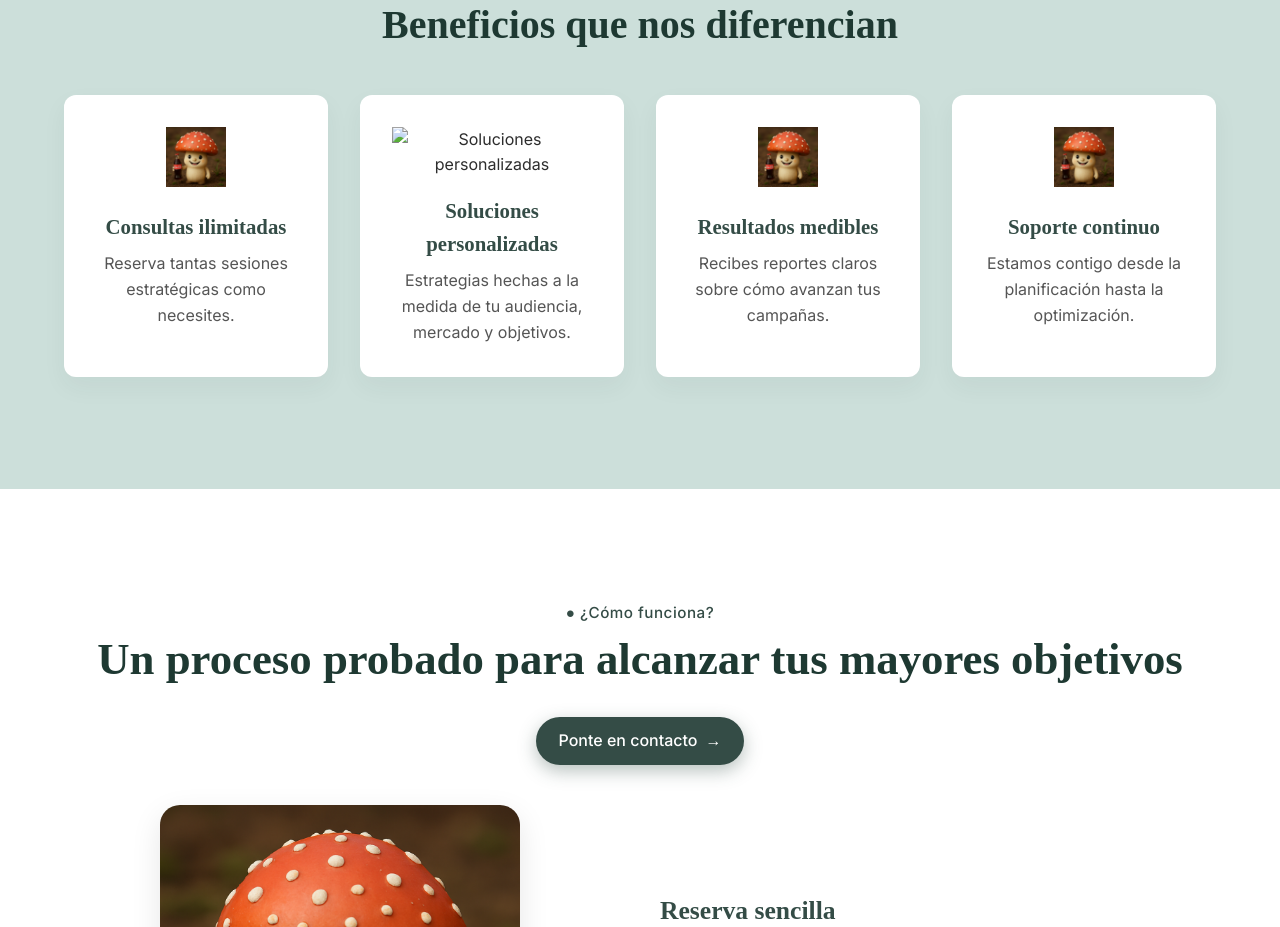
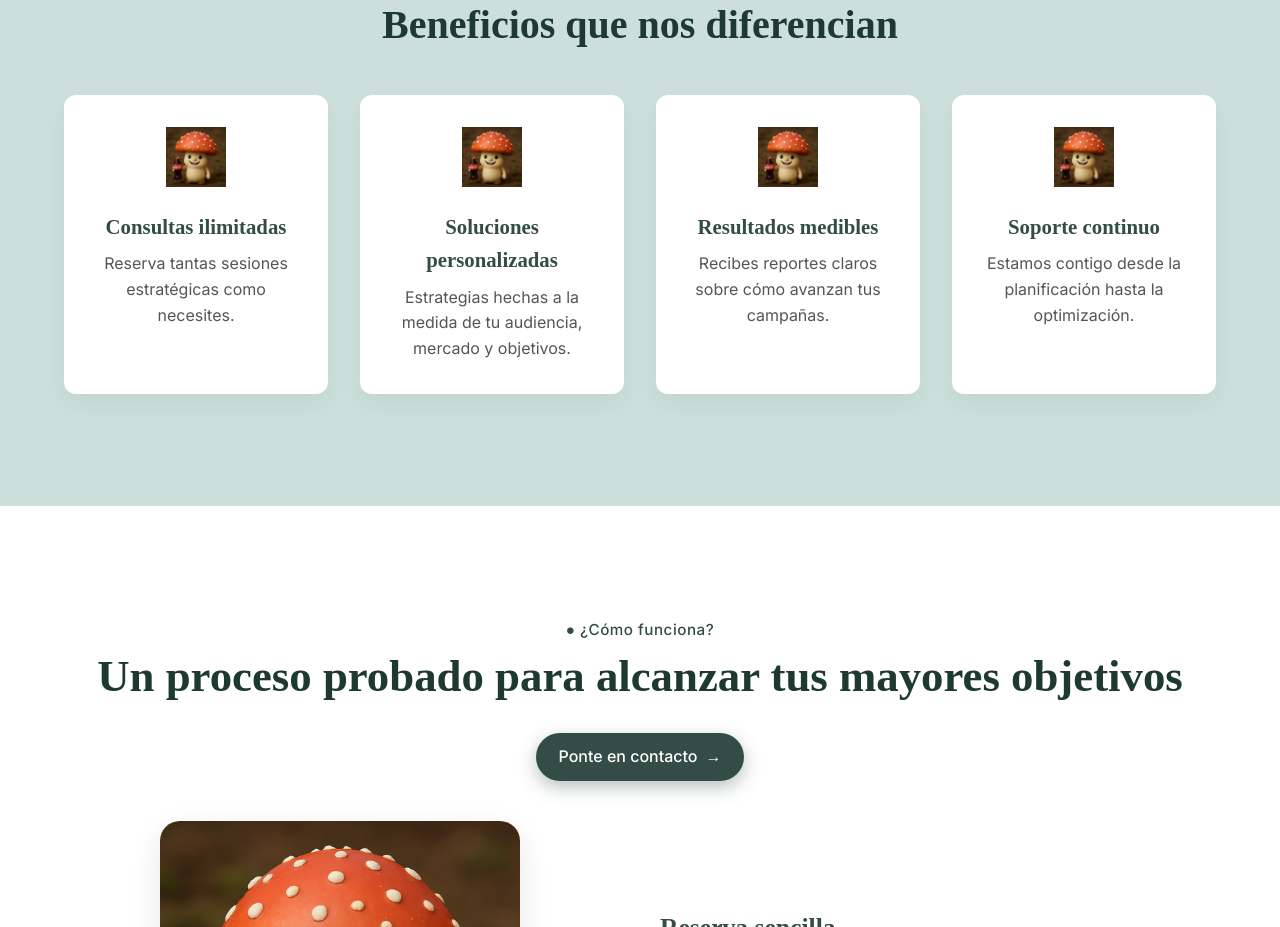
Before and after one commit to LMDS13/Having-Leads, a plain HTML site: page index.html in a window 1280 px wide. Shown: the part 3497-4424 px from the top of the page. Drawn offline with Linux system fonts and the light colour scheme; the site is published under a folder, as on GitHub Pages, so addresses that start at the root find nothing; a web font is replaced by a local one.

```diff
--- a/index.html
+++ b/index.html
@@ -157,7 +157,7 @@
         <p>Reserva tantas sesiones estratégicas como necesites.</p>
       </div>
       <div class="feature">
-        <img src="/assets/img/foto.png" alt="Soluciones personalizadas">
+        <img src="./assets/img/foto.png" alt="Soluciones personalizadas">
         <h4>Soluciones personalizadas</h4>
         <p>Estrategias hechas a la medida de tu audiencia, mercado y objetivos.</p>
       </div>
```
